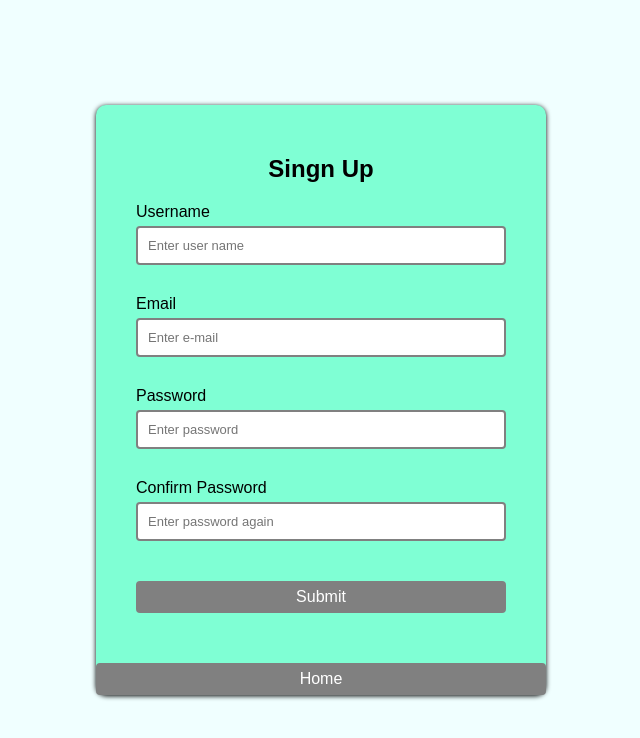
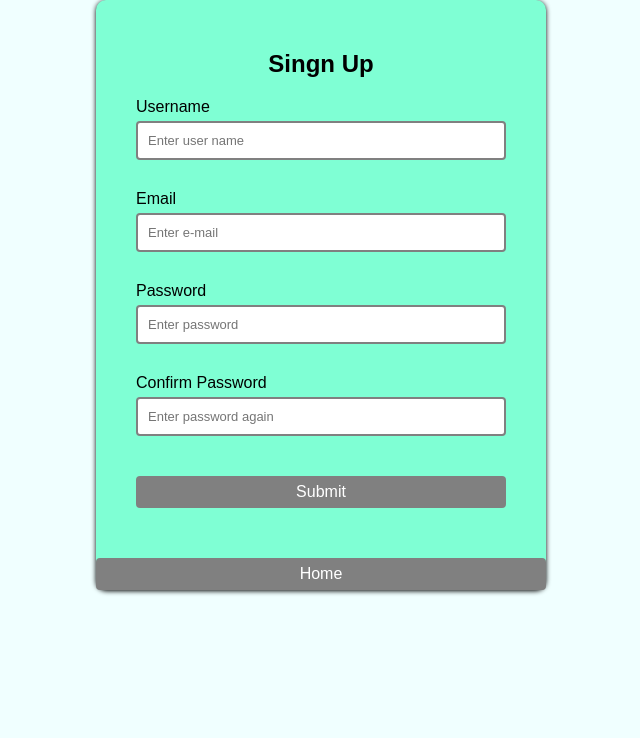
Before and after one commit to fasihhasan/JavaScriptProjects, a plain HTML site: page P01/index.html in a window 1280 px wide. Shown: the whole page, without its empty margins (319-959 px from the left). Drawn offline with Linux system fonts and the light colour scheme.

Commit message:
Update style.css

```diff
--- a/P01/style.css
+++ b/P01/style.css
@@ -16,7 +16,7 @@ body {
     display: flex;
     align-items: center;
     justify-content: center;
-    min-height: 100vh;
+    min-height: 50vh;
     margin: 0;
 }
 
```
